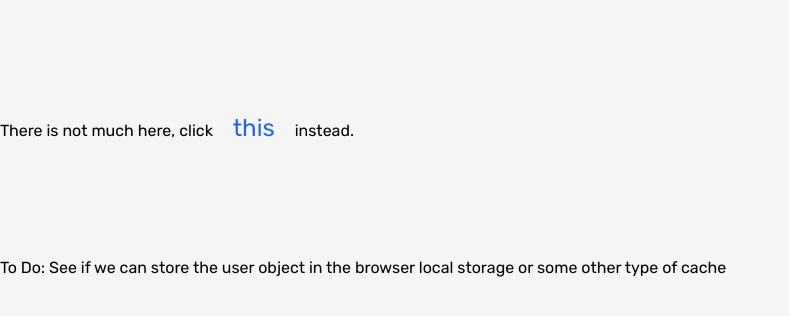
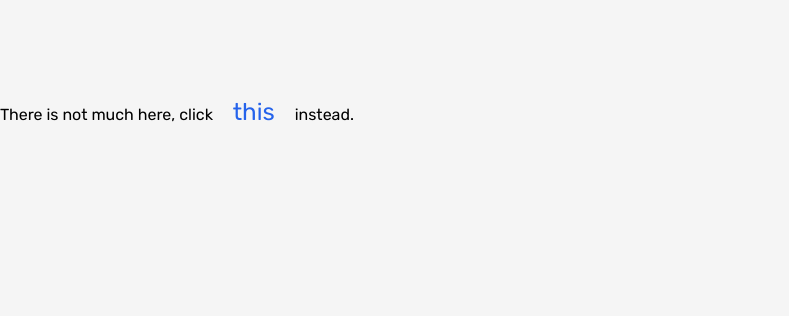
Before and after one commit to krishabbashyal/fitness-application, a React (Vite) app: page / in a window 1280 px wide. Shown: the top 316 px of the page, without its empty margins (0-789 px from the left). Built offline with nearby package versions, Linux system fonts and the light colour scheme; no server answers.

Commit message:
resolved a bug where GreetingBar was showing the wrong name

```diff
--- a/src/pages/LandingPage.jsx
+++ b/src/pages/LandingPage.jsx
@@ -1,3 +1,4 @@
+
 import { Link, useNavigate } from "react-router-dom";
 import { supabase } from "../library/supabase";
 import { useEffect } from "react";
@@ -16,27 +17,17 @@
         console.error("Error fetching user:", error.message);
       }
     }
-
-    // Ensure the component is still mounted before redirecting
-    let isMounted = true;
-
     getUser();
-
-    return () => {
-      isMounted = false;
-    };
-  }, [customRedirect]);
+  }, []);
 
   return (
     <div>
       <p className="mt-24">
         There is not much here, click{" "}
-        <button className="text-blue-600 text-2xl p-4">
-          <Link to={"/register"}>this</Link>
-        </button>{" "}
+        <Link to={"/register"} className="text-blue-600 text-2xl p-4">this</Link>{" "}
         instead.
       </p>
-      <p className="mt-24">To Do: See if we can store the user object in the browser local storage or some other type of cache</p>
+      {/* TODO: Explore caching the user object in browser local storage or other caching mechanisms */}
     </div>
   );
 }
```
